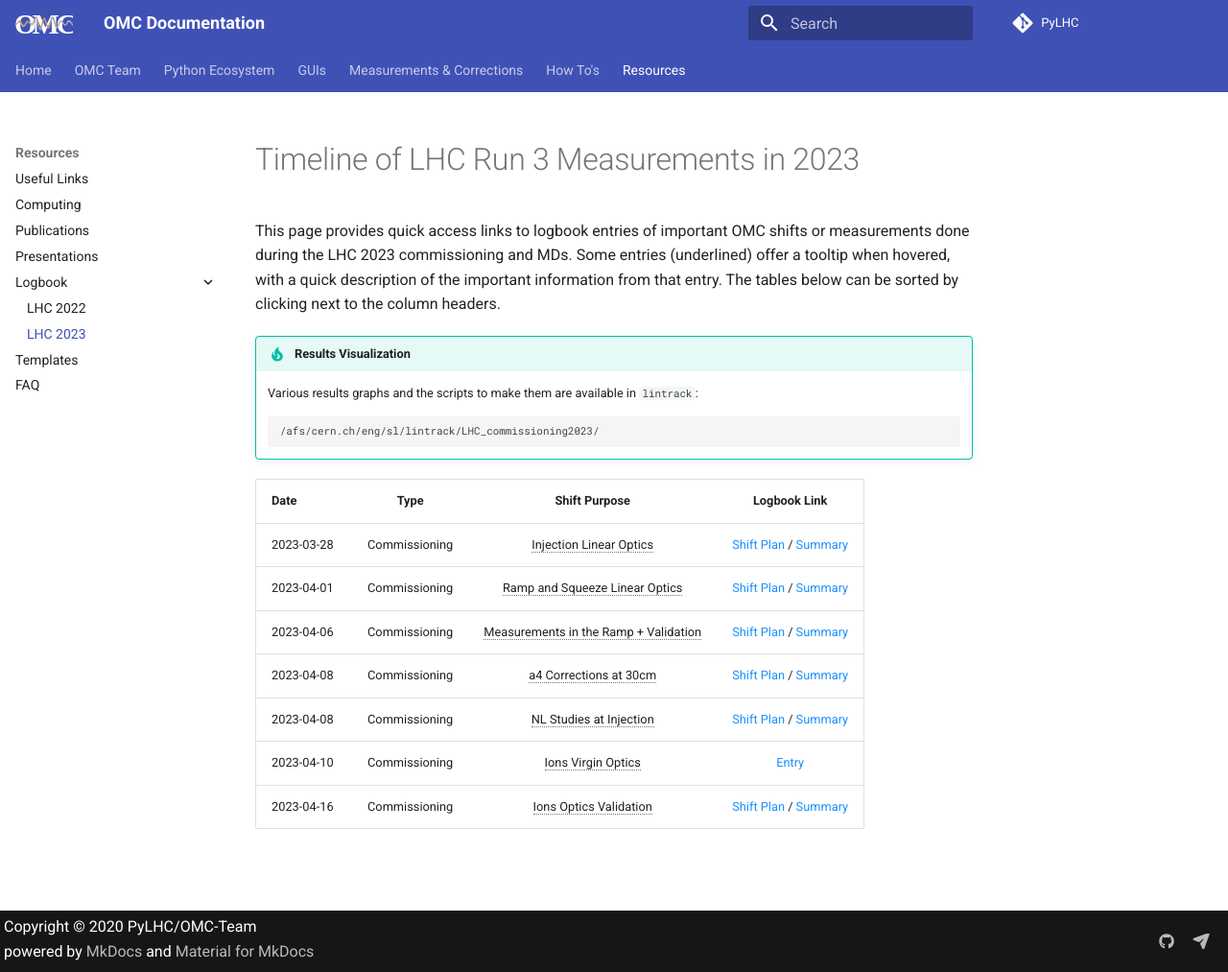
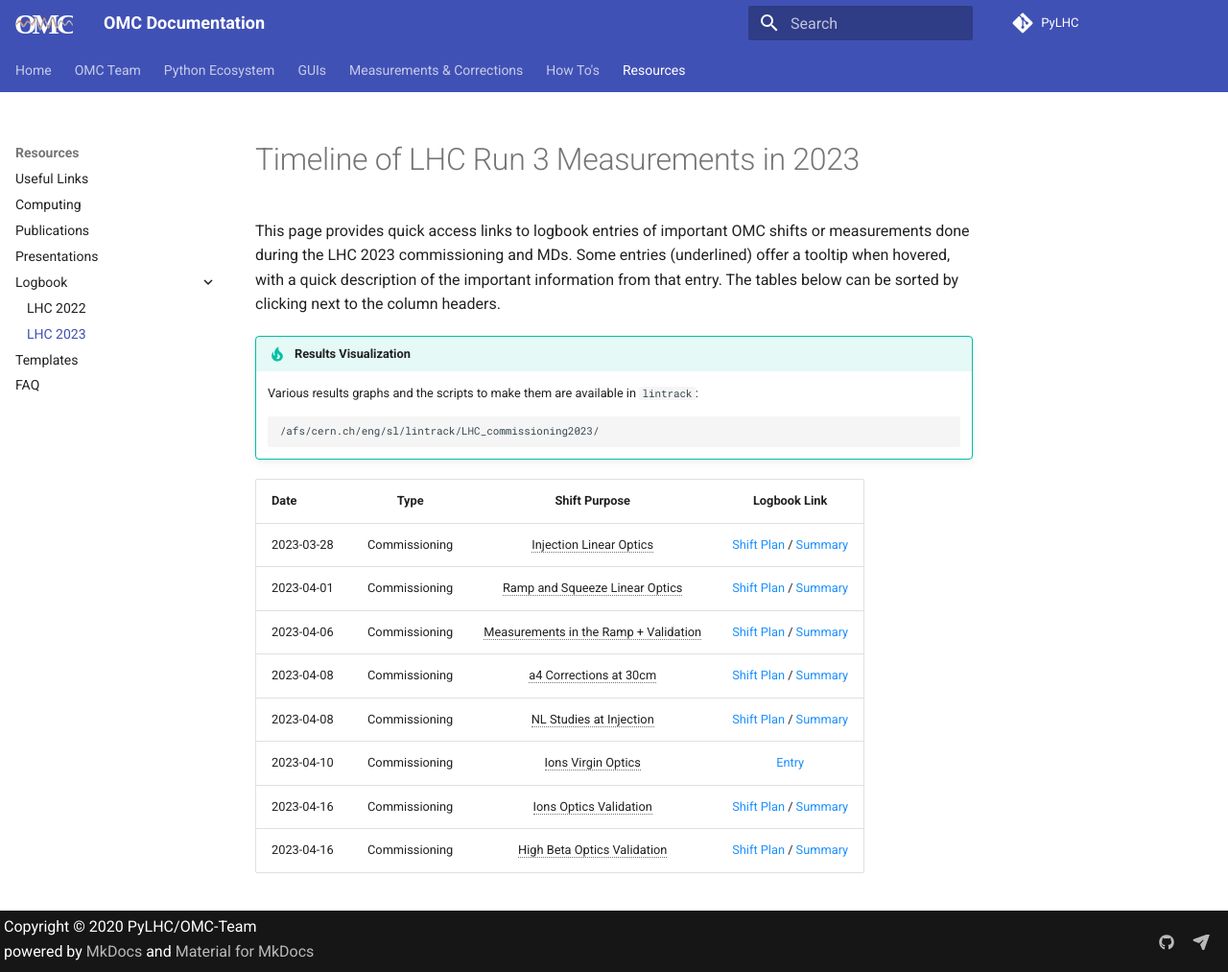
Before and after one commit to pylhc/pylhc.github.io, an MkDocs documentation site: the page built from docs/resources/logbook/2023_lhc.md, in a window 1280 px wide and 1013 px high. Shown: the whole window at 96% size. Built offline with MkDocs 1.6.1 and Material for MkDocs 9.7.7, drawn with Linux system fonts in a browser that asks for light colours; comment, search, counter and statistics services are not loaded.

Commit message:
add high beta, fix links for ion optics (#99)

```diff
--- a/docs/resources/logbook/2023_lhc.md
+++ b/docs/resources/logbook/2023_lhc.md
@@ -18,26 +18,27 @@ The tables below can be sorted by clicking next to the column headers.
 | 2023-04-08 | Commissioning |        a4 Corrections at 30cm         |    [Shift Plan][a4_corrections_30cm]{target=\_blank .cern_login} /  [Summary][a4_corrections_30cm_sum]{target=\_blank .cern_login}    |
 | 2023-04-08 | Commissioning |        NL Studies at Injection        |   [Shift Plan][nl_studies_injection]{target=\_blank .cern_login} /  [Summary][nl_studies_injection_sum]{target=\_blank .cern_login}   |
 | 2023-04-10 | Commissioning |          Ions Virgin Optics           |                                        [Entry][ions_virgin_coupl]{target=\_blank .cern_login}                                         |
-| 2023-04-16 | Commissioning |        Ions Optics Validation         |   [Shift Plan][nl_studies_injection]{target=\_blank .cern_login} / [Summary][nl_studies_injection_sum]{target=\_blank .cern_login}    |
-
+| 2023-04-16 | Commissioning |        Ions Optics Validation         |             [Shift Plan][ion_optics]{target=\_blank .cern_login} / [Summary][ion_optics_sum]{target=\_blank .cern_login}              |
+| 2023-04-16 | Commissioning |      High Beta Optics Validation      |        [Shift Plan][high_beta_shift]{target=\_blank .cern_login} / [Summary][high_beta_shift_sum]{target=\_blank .cern_login}         |
 
 
 
 <!-- All the links below -->
-[inj_linear_optics]:                        https://be-op-logbook.web.cern.ch/elogbook-server/#/logbook?logbookId=1081&dateFrom=2023-03-28T00%3A00%3A00&dateTo=2023-03-28T23%3A59%3A59&eventToHighlight=3739094
-[inj_linear_optics_sum]:                    https://be-op-logbook.web.cern.ch/elogbook-server/#/logbook?logbookId=322&dateFrom=2023-03-29T00%3A00%3A00&dateTo=2023-03-29T23%3A59%3A59&eventToHighlight=3739271
-[squeezed_linear_optics]:                   https://be-op-logbook.web.cern.ch/elogbook-server/#/logbook?logbookId=1081&dateFrom=2023-04-01T00%3A00%3A00&dateTo=2023-04-01T23%3A59%3A59&eventToHighlight=3741499
-[squeezed_linear_optics_sum]:               https://be-op-logbook.web.cern.ch/elogbook-server/#/logbook?logbookId=322&dateFrom=2023-04-01T00%3A00%3A00&dateTo=2023-04-01T23%3A59%3A59&eventToHighlight=3741722
-[meas_in_ramp]:                             https://be-op-logbook.web.cern.ch/elogbook-server/#/logbook?logbookId=1081&dateFrom=2023-04-06T00%3A00%3A00&dateTo=2023-04-06T23%3A59%3A59&eventToHighlight=3744741
-[meas_in_ramp_sum]:                         https://be-op-logbook.web.cern.ch/elogbook-server/#/logbook?logbookId=1081&dateFrom=2023-04-07T00%3A00%3A00&dateTo=2023-04-07T23%3A59%3A59&eventToHighlight=3744954
-[a4_corrections_30cm]:                      https://be-op-logbook.web.cern.ch/elogbook-server/#/logbook?logbookId=1081&dateFrom=2023-04-08T00%3A00%3A00&dateTo=2023-04-08T23%3A59%3A59&eventToHighlight=3745378
-[a4_corrections_30cm_sum]:                  https://be-op-logbook.web.cern.ch/elogbook-server/#/logbook?logbookId=1081&dateFrom=2023-04-08T00%3A00%3A00&dateTo=2023-04-08T23%3A59%3A59&eventToHighlight=3745433
-[nl_studies_injection]:                     https://be-op-logbook.web.cern.ch/elogbook-server/#/logbook?logbookId=1081&dateFrom=2023-04-08T00%3A00%3A00&dateTo=2023-04-08T23%3A59%3A59&eventToHighlight=3745829
-[nl_studies_injection_sum]:                 https://be-op-logbook.web.cern.ch/elogbook-server/#/logbook?logbookId=322&dateFrom=2023-04-08T23%3A00%3A00&dateTo=2023-04-09T07%3A00%3A00&eventToHighlight=3746004
-[ions_virgin_coupl]:                        https://be-op-logbook.web.cern.ch/elogbook-server/#/logbook?logbookId=1081&dateFrom=2023-04-10T00%3A00%3A00&dateTo=2023-04-10T23%3A59%3A59&eventToHighlight=3746422
-[nl_studies_injection]:                     https://be-op-logbook.web.cern.ch/elogbook-server/#/logbook?logbookId=1081&dateFrom=2023-04-16T00%3A00%3A00&dateTo=2023-04-16T23%3A59%3A59&eventToHighlight=3751170
-[nl_studies_injection_sum]:                 https://be-op-logbook.web.cern.ch/elogbook-server/#/logbook?logbookId=1081&dateFrom=2023-04-16T00%3A00%3A00&dateTo=2023-04-16T23%3A59%3A59&eventToHighlight=3751258
-
+[inj_linear_optics]:           https://be-op-logbook.web.cern.ch/elogbook-server/#/logbook?logbookId=1081&dateFrom=2023-03-28T00%3A00%3A00&dateTo=2023-03-28T23%3A59%3A59&eventToHighlight=3739094
+[inj_linear_optics_sum]:       https://be-op-logbook.web.cern.ch/elogbook-server/#/logbook?logbookId=322&dateFrom=2023-03-29T00%3A00%3A00&dateTo=2023-03-29T23%3A59%3A59&eventToHighlight=3739271
+[squeezed_linear_optics]:      https://be-op-logbook.web.cern.ch/elogbook-server/#/logbook?logbookId=1081&dateFrom=2023-04-01T00%3A00%3A00&dateTo=2023-04-01T23%3A59%3A59&eventToHighlight=3741499
+[squeezed_linear_optics_sum]:  https://be-op-logbook.web.cern.ch/elogbook-server/#/logbook?logbookId=322&dateFrom=2023-04-01T00%3A00%3A00&dateTo=2023-04-01T23%3A59%3A59&eventToHighlight=3741722
+[meas_in_ramp]:                https://be-op-logbook.web.cern.ch/elogbook-server/#/logbook?logbookId=1081&dateFrom=2023-04-06T00%3A00%3A00&dateTo=2023-04-06T23%3A59%3A59&eventToHighlight=3744741
+[meas_in_ramp_sum]:            https://be-op-logbook.web.cern.ch/elogbook-server/#/logbook?logbookId=1081&dateFrom=2023-04-07T00%3A00%3A00&dateTo=2023-04-07T23%3A59%3A59&eventToHighlight=3744954
+[a4_corrections_30cm]:         https://be-op-logbook.web.cern.ch/elogbook-server/#/logbook?logbookId=1081&dateFrom=2023-04-08T00%3A00%3A00&dateTo=2023-04-08T23%3A59%3A59&eventToHighlight=3745378
+[a4_corrections_30cm_sum]:     https://be-op-logbook.web.cern.ch/elogbook-server/#/logbook?logbookId=1081&dateFrom=2023-04-08T00%3A00%3A00&dateTo=2023-04-08T23%3A59%3A59&eventToHighlight=3745433
+[nl_studies_injection]:        https://be-op-logbook.web.cern.ch/elogbook-server/#/logbook?logbookId=1081&dateFrom=2023-04-08T00%3A00%3A00&dateTo=2023-04-08T23%3A59%3A59&eventToHighlight=3745829
+[nl_studies_injection_sum]:    https://be-op-logbook.web.cern.ch/elogbook-server/#/logbook?logbookId=322&dateFrom=2023-04-08T23%3A00%3A00&dateTo=2023-04-09T07%3A00%3A00&eventToHighlight=3746004
+[ions_virgin_coupl]:           https://be-op-logbook.web.cern.ch/elogbook-server/#/logbook?logbookId=1081&dateFrom=2023-04-10T00%3A00%3A00&dateTo=2023-04-10T23%3A59%3A59&eventToHighlight=3746422
+[ion_optics]:                  https://be-op-logbook.web.cern.ch/elogbook-server/#/logbook?logbookId=1081&dateFrom=2023-04-16T00%3A00%3A00&dateTo=2023-04-16T23%3A59%3A59&eventToHighlight=3751170
+[ion_optics_sum]:              https://be-op-logbook.web.cern.ch/elogbook-server/#/logbook?logbookId=1081&dateFrom=2023-04-16T00%3A00%3A00&dateTo=2023-04-16T23%3A59%3A59&eventToHighlight=3751258
+[high_beta_shift]:             https://be-op-logbook.web.cern.ch/elogbook-server/#/logbook?logbookId=1081&dateFrom=2023-06-08T00%3A00%3A00&dateTo=2023-06-08T23%3A59%3A59&eventToHighlight=3782032
+[high_beta_shift_sum]:         https://be-op-logbook.web.cern.ch/elogbook-server/#/logbook?logbookId=1081&dateFrom=2023-06-08T00%3A00%3A00&dateTo=2023-06-08T23%3A59%3A59&eventToHighlight=3782115
 
 
 <!-- Tooltips -->
@@ -48,3 +49,4 @@ The tables below can be sorted by clicking next to the column headers.
 *[NL Studies at Injection]: Measurement of several RDTs with and without landau octupoles with both 2022 and 2023 optics.
 *[Ions Virgin Optics]: Got ions optics to 50cm at IP2. Minor local coupling correction attempted, not very convincing. This is poorly documented in the logbook.
 *[Ions Optics Validation]: Implemented new local corrs at IP2. Trimmed energy to be the same as nominal. Calculated global corrections and re-measured for validation.
+*[High Beta Optics Validation]: Measured and validated high beta optics (120m). Did some global corrections, beta-beating below 4% in the end. K-mod done but not used.
```
